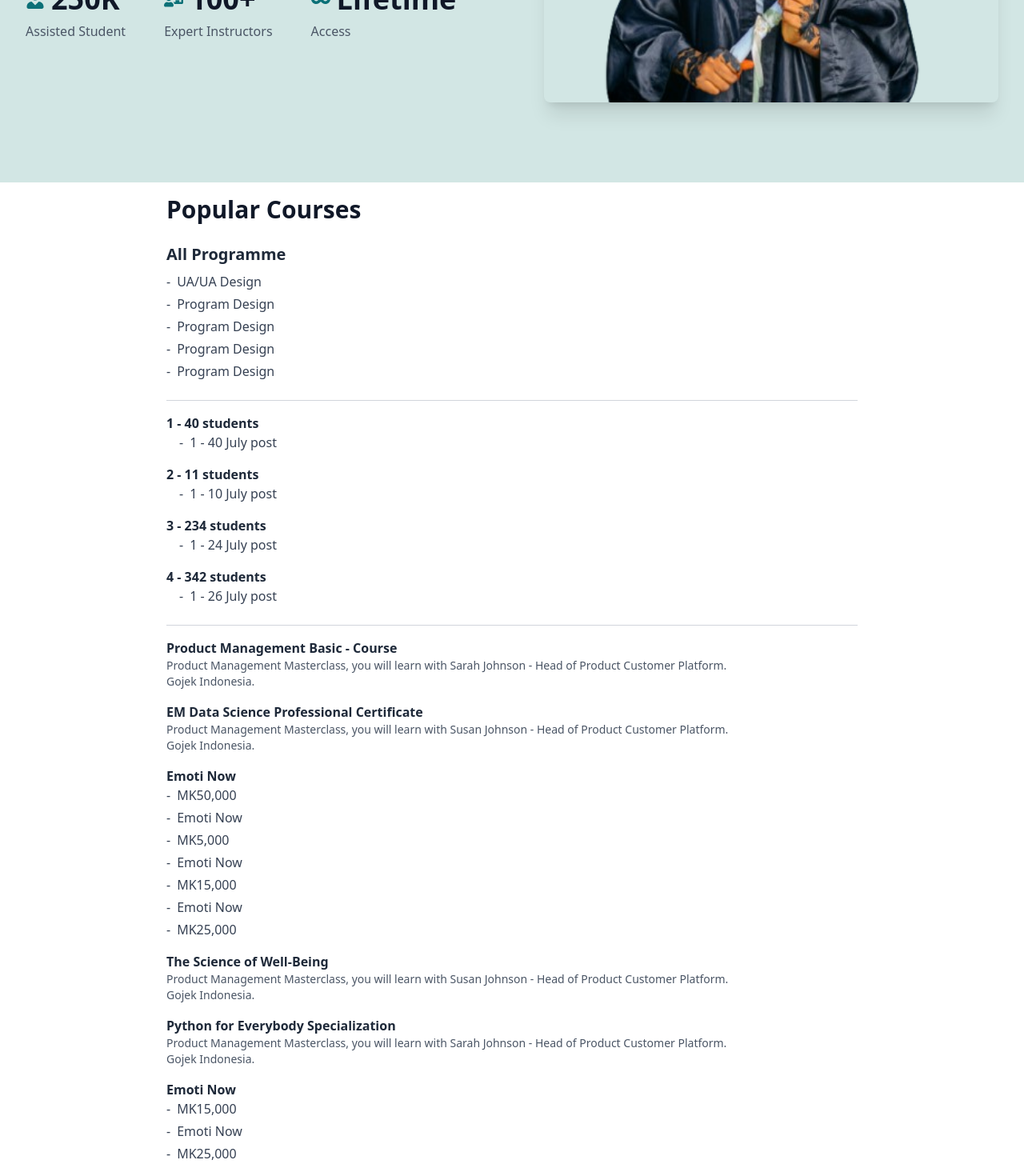
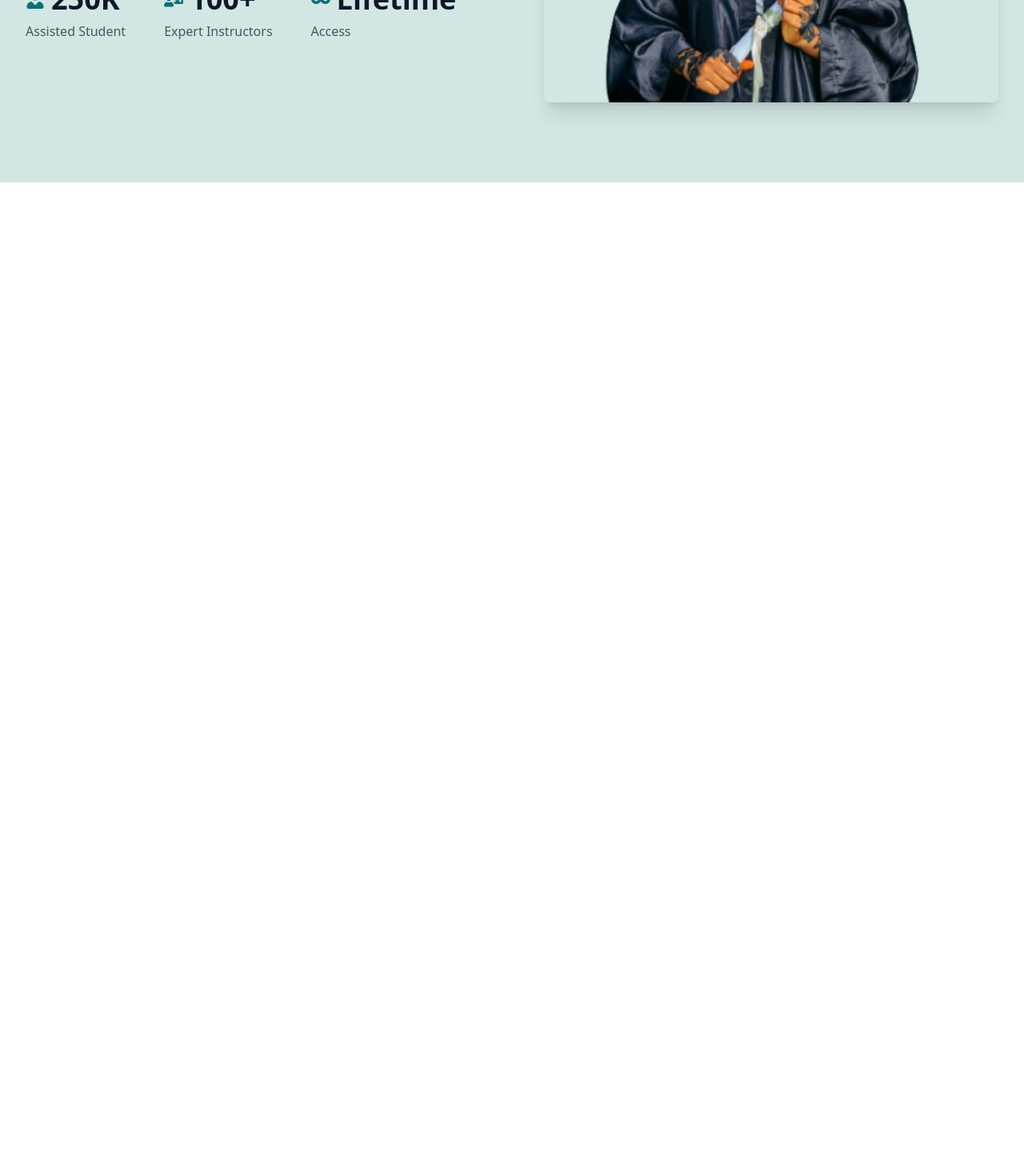
Before and after one commit to lusungu-skillset/EduVibe, a React (Vite) app in the folder eduvibe/: page / in a window 1280 px wide. Shown: the part 638-2108 px from the top of the page at 80% size. After the commit the page ends 866 px from the top, so only its background shows below. Built offline with nearby package versions, Linux system fonts and the light colour scheme.

Commit message:
Fixed the lints and added a file in the jenkifile dir

```diff
--- a/eduvibe/eslint.config.js
+++ b/eduvibe/eslint.config.js
@@ -1,29 +1,40 @@
-import js from '@eslint/js'
-import globals from 'globals'
-import reactHooks from 'eslint-plugin-react-hooks'
-import reactRefresh from 'eslint-plugin-react-refresh'
-import { defineConfig, globalIgnores } from 'eslint/config'
+import js from "@eslint/js";
+import globals from "globals";
+import reactPlugin from "eslint-plugin-react";
+import reactHooks from "eslint-plugin-react-hooks";
+import jsxA11y from "eslint-plugin-jsx-a11y";
 
-export default defineConfig([
-  globalIgnores(['dist']),
+export default [
+  js.configs.recommended,
+
   {
-    files: ['**/*.{js,jsx}'],
-    extends: [
-      js.configs.recommended,
-      reactHooks.configs['recommended-latest'],
-      reactRefresh.configs.vite,
-    ],
+    files: ["**/*.{js,jsx,ts,tsx}"],
     languageOptions: {
-      ecmaVersion: 2020,
+      ecmaVersion: "latest",
+      sourceType: "module",
       globals: globals.browser,
       parserOptions: {
-        ecmaVersion: 'latest',
         ecmaFeatures: { jsx: true },
-        sourceType: 'module',
       },
     },
+
+    plugins: {
+      react: reactPlugin,
+      "react-hooks": reactHooks,
+      "jsx-a11y": jsxA11y,
+    },
+
     rules: {
-      'no-unused-vars': ['error', { varsIgnorePattern: '^[A-Z_]' }],
+      ...reactPlugin.configs.recommended.rules,
+      ...reactHooks.configs.recommended.rules,
+      ...jsxA11y.configs.recommended.rules,
+
+      "react/react-in-jsx-scope": "off",
+      "react/prop-types": "off",
+    },
+
+    settings: {
+      react: { version: "detect" },
     },
   },
-])
+];
--- a/eduvibe/package.json
+++ b/eduvibe/package.json
@@ -11,8 +11,12 @@
   },
   "dependencies": {
     "@tailwindcss/vite": "^4.1.11",
+    "eslint-plugin-jsx-a11y": "^6.10.2",
+    "framer-motion": "^12.23.12",
     "react": "^19.1.0",
+    "react-countup": "^6.5.3",
     "react-dom": "^19.1.0",
+    "react-icons": "^5.5.0",
     "tailwindcss": "^4.1.11"
   },
   "devDependencies": {
@@ -22,6 +26,7 @@
     "@types/react-dom": "^19.1.6",
     "@vitejs/plugin-react": "^4.6.0",
     "eslint": "^9.30.1",
+    "eslint-plugin-react": "^7.37.5",
     "eslint-plugin-react-hooks": "^5.2.0",
     "eslint-plugin-react-refresh": "^0.4.20",
     "globals": "^16.3.0",
--- a/eduvibe/src/App.jsx
+++ b/eduvibe/src/App.jsx
@@ -1,14 +1,12 @@
 import './index.css';
 import Homepage from './components/homepage';
-import Header from './components/Header';
-import PopularCourses from './components/PopularCourses';
+
 
 function App() {
   return (
     <div>
-      <Header />
       <Homepage/>
-      <PopularCourses/>
+
     </div>
   );
 }
--- a/eduvibe/src/components/Header.jsx
+++ b/eduvibe/src/components/Header.jsx
@@ -5,6 +5,13 @@ const Header = () => {
 
   const toggleMenu = () => {
     setIsMenuOpen(!isMenuOpen);
+  };
+
+  // Handler for navigation items that don't have real links yet
+  const handleNavigationClick = (e, section) => {
+    e.preventDefault();
+    console.log(`Navigating to: ${section}`);
+    // You can replace this with actual navigation logic
   };
 
   return (
@@ -18,10 +25,30 @@ const Header = () => {
         {/* Desktop Navigation - visible on medium screens and up */}
         <div className="hidden md:flex items-center space-x-8">
           <nav className="flex space-x-8">
-            <a href="#" className="text-gray-800 hover:text-[#0B7077] font-medium">Home</a>
-            <a href="#" className="text-gray-800 hover:text-[#0B7077] font-medium">About Us</a>
-            <a href="#" className="text-gray-800 hover:text-[#0B7077] font-medium">Courses</a>
-            <a href="#" className="text-gray-800 hover:text-[#0B7077] font-medium">Contact</a>
+            <button
+              onClick={(e) => handleNavigationClick(e, 'Home')}
+              className="text-gray-800 hover:text-[#0B7077] font-medium bg-transparent border-none cursor-pointer p-0"
+            >
+              Home
+            </button>
+            <button
+              onClick={(e) => handleNavigationClick(e, 'About Us')}
+              className="text-gray-800 hover:text-[#0B7077] font-medium bg-transparent border-none cursor-pointer p-0"
+            >
+              About Us
+            </button>
+            <button
+              onClick={(e) => handleNavigationClick(e, 'Courses')}
+              className="text-gray-800 hover:text-[#0B7077] font-medium bg-transparent border-none cursor-pointer p-0"
+            >
+              Courses
+            </button>
+            <button
+              onClick={(e) => handleNavigationClick(e, 'Contact')}
+              className="text-gray-800 hover:text-[#0B7077] font-medium bg-transparent border-none cursor-pointer p-0"
+            >
+              Contact
+            </button>
           </nav>
 
           {/* Auth Buttons - Always visible on desktop */}
@@ -54,6 +81,7 @@ const Header = () => {
             onClick={toggleMenu}
             className="text-gray-800 focus:outline-none"
             aria-label="Toggle menu"
+            aria-expanded={isMenuOpen}
           >
             {isMenuOpen ? (
               <svg className="w-6 h-6" fill="none" stroke="currentColor" viewBox="0 0 24 24">
@@ -72,10 +100,30 @@ const Header = () => {
       {isMenuOpen && (
         <div className="md:hidden bg-white py-2 px-4 shadow-lg">
           <div className="flex flex-col space-y-3">
-            <a href="#" className="text-gray-800 hover:text-[#0B7077] py-2">Home</a>
-            <a href="#" className="text-gray-800 hover:text-[#0B7077] py-2">About Us</a>
-            <a href="#" className="text-gray-800 hover:text-[#0B7077] py-2">Courses</a>
-            <a href="#" className="text-gray-800 hover:text-[#0B7077] py-2">Contact</a>
+            <button
+              onClick={(e) => handleNavigationClick(e, 'Home')}
+              className="text-gray-800 hover:text-[#0B7077] py-2 text-left bg-transparent border-none cursor-pointer"
+            >
+              Home
+            </button>
+            <button
+              onClick={(e) => handleNavigationClick(e, 'About Us')}
+              className="text-gray-800 hover:text-[#0B7077] py-2 text-left bg-transparent border-none cursor-pointer"
+            >
+              About Us
+            </button>
+            <button
+              onClick={(e) => handleNavigationClick(e, 'Courses')}
+              className="text-gray-800 hover:text-[#0B7077] py-2 text-left bg-transparent border-none cursor-pointer"
+            >
+              Courses
+            </button>
+            <button
+              onClick={(e) => handleNavigationClick(e, 'Contact')}
+              className="text-gray-800 hover:text-[#0B7077] py-2 text-left bg-transparent border-none cursor-pointer"
+            >
+              Contact
+            </button>
             {/* Mobile Auth Buttons - Only in dropdown on small screens */}
             <div className="pt-4 border-t border-gray-200 mt-2">
               <a
--- a/eduvibe/src/components/PopularCourses.jsx
+++ /dev/null
@@ -1,112 +0,0 @@
-import React from 'react';
-
-const PopularCourses = () => {
-  return (
-    <div className="max-w-4xl mx-auto p-4 font-sans">
-      <h1 className="text-3xl font-bold mb-6 text-gray-900">Popular Courses</h1>
-
-      <div className="space-y-6">
-        {/* All Programme Section */}
-        <div>
-          <h2 className="text-xl font-semibold mb-2 text-gray-800">All Programme</h2>
-          <ul className="space-y-1 text-gray-700">
-            <li className="flex">
-              <span className="mr-2">-</span>
-              <span>UA/UA Design</span>
-            </li>
-            {Array(4).fill().map((_, i) => (
-              <li key={i} className="flex">
-                <span className="mr-2">-</span>
-                <span>Program Design</span>
-              </li>
-            ))}
-          </ul>
-        </div>
-
-        <hr className="border-gray-300 my-4" />
-
-        {/* Student Count Sections */}
-        <div className="space-y-4">
-          {[
-            { count: '1 - 40 students', post: '1 - 40 July post' },
-            { count: '2 - 11 students', post: '1 - 10 July post' },
-            { count: '3 - 234 students', post: '1 - 24 July post' },
-            { count: '4 - 342 students', post: '1 - 26 July post' }
-          ].map((item, index) => (
-            <div key={index}>
-              <h3 className="font-semibold text-gray-800">{item.count}</h3>
-              <p className="ml-4 text-gray-700 flex">
-                <span className="mr-2">-</span>
-                <span>{item.post}</span>
-              </p>
-            </div>
-          ))}
-        </div>
-
-        <hr className="border-gray-300 my-4" />
-
-        {/* Course Sections */}
-        <div className="space-y-4">
-          {/* Product Management */}
-          <div>
-            <h3 className="font-semibold text-gray-800">Product Management Basic - Course</h3>
-            <p className="text-sm text-gray-600">Product Management Masterclass, you will learn with Sarah Johnson - Head of Product Customer Platform.</p>
-            <p className="text-sm text-gray-600">Gojek Indonesia.</p>
-          </div>
-
-          {/* EM Data Science */}
-          <div>
-            <h3 className="font-semibold text-gray-800">EM Data Science Professional Certificate</h3>
-            <p className="text-sm text-gray-600">Product Management Masterclass, you will learn with Susan Johnson - Head of Product Customer Platform.</p>
-            <p className="text-sm text-gray-600">Gojek Indonesia.</p>
-          </div>
-
-          {/* Emoti Now 1 */}
-          <div>
-            <h3 className="font-semibold text-gray-800">Emoti Now</h3>
-            <ul className="space-y-1 text-gray-700">
-              {[
-                'MK50,000', 'Emoti Now', 'MK5,000',
-                'Emoti Now', 'MK15,000', 'Emoti Now', 'MK25,000'
-              ].map((item, index) => (
-                <li key={index} className="flex">
-                  <span className="mr-2">-</span>
-                  <span>{item}</span>
-                </li>
-              ))}
-            </ul>
-          </div>
-
-          {/* Science of Well-Being */}
-          <div>
-            <h3 className="font-semibold text-gray-800">The Science of Well-Being</h3>
-            <p className="text-sm text-gray-600">Product Management Masterclass, you will learn with Susan Johnson - Head of Product Customer Platform.</p>
-            <p className="text-sm text-gray-600">Gojek Indonesia.</p>
-          </div>
-
-          {/* Python */}
-          <div>
-            <h3 className="font-semibold text-gray-800">Python for Everybody Specialization</h3>
-            <p className="text-sm text-gray-600">Product Management Masterclass, you will learn with Sarah Johnson - Head of Product Customer Platform.</p>
-            <p className="text-sm text-gray-600">Gojek Indonesia.</p>
-          </div>
-
-          {/* Emoti Now 2 */}
-          <div>
-            <h3 className="font-semibold text-gray-800">Emoti Now</h3>
-            <ul className="space-y-1 text-gray-700">
-              {['MK15,000', 'Emoti Now', 'MK25,000'].map((item, index) => (
-                <li key={index} className="flex">
-                  <span className="mr-2">-</span>
-                  <span>{item}</span>
-                </li>
-              ))}
-            </ul>
-          </div>
-        </div>
-      </div>
-    </div>
-  );
-};
-
-export default PopularCourses;
--- a/eduvibe/src/components/homepage.jsx
+++ b/eduvibe/src/components/homepage.jsx
@@ -3,9 +3,14 @@ import CountUp from 'react-countup';
 import { FaUserGraduate, FaChalkboardTeacher, FaInfinity } from 'react-icons/fa';
 import { motion } from 'framer-motion';
 import courseImage from '../assets/course-image.png';
+import Header from './Header';
 
 export default function Homepage() {
   return (
+  <div>
+    <div>
+    <Header/>
+    </div>
     <div className="min-h-screen bg-[#D2E6E4] flex items-center">
       <div className="max-w-7xl mx-auto px-4 sm:px-6 lg:px-8 w-full">
         <div className="flex flex-col lg:flex-row items-center gap-12 lg:gap-20">
@@ -116,5 +121,6 @@ export default function Homepage() {
         </div>
       </div>
     </div>
+  </div>
   );
 }
```
Also changed, not shown: 2 other files (tests, documents, lock files or other folders).
